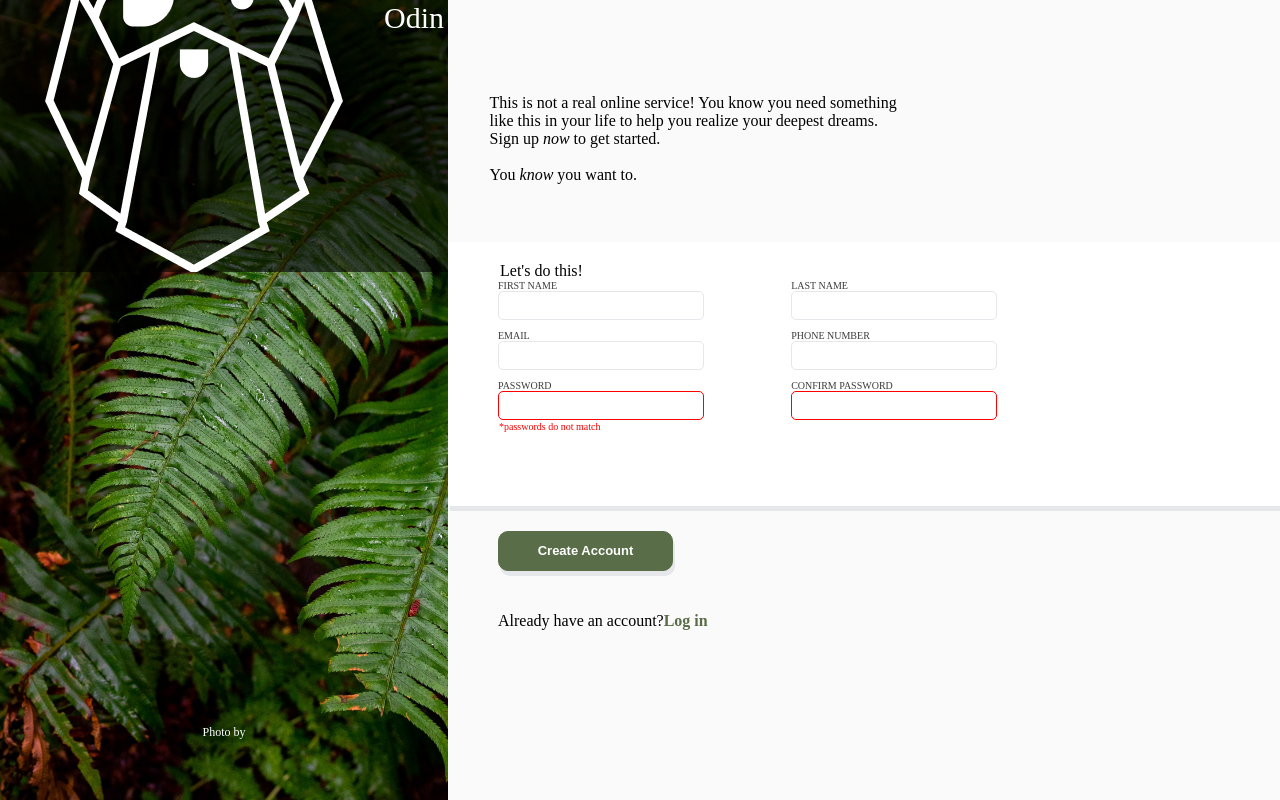
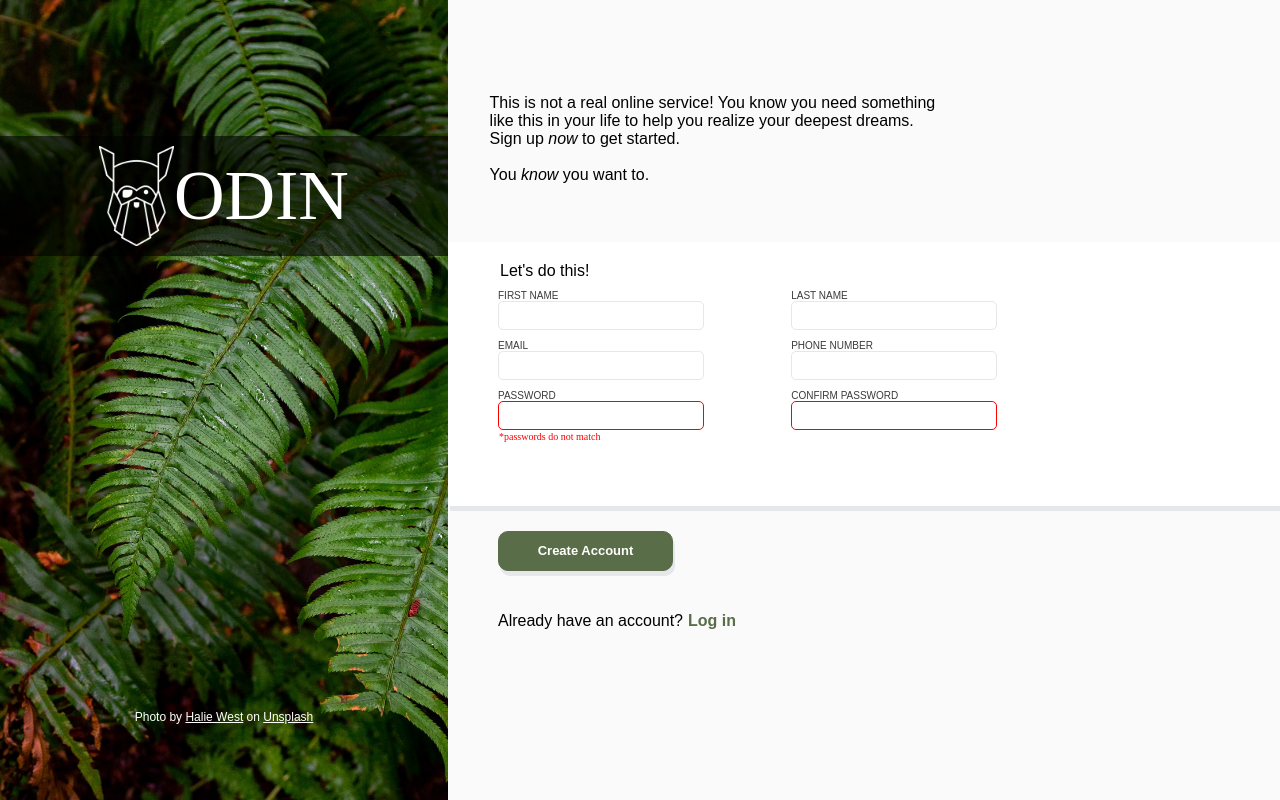
Before and after one commit to rizkships/sign-up-form, a plain HTML site: page index.html in a window 1280 px wide. Drawn offline with Linux system fonts and the light colour scheme.

Commit message:
Add photo credit

```diff
--- a/index.html
+++ b/index.html
@@ -13,12 +13,12 @@
             <div class="left-container">
                     <div class="overlay">
                         <div class="semi-transparent">
-                        <img src="images/odin-lined.png" alt="odin-logo">
-                        <span>Odin</span>
+                        <img src="images/odin-lined.png" alt="odin-logo" height="100px">
+                        <span>ODIN</span>
                     </div>
                 </div>
                 <div class="forFooter">
-                    <p class="p-footer">Photo by <a class="a-footer" href="#"></a></p>
+                    <p class="p-footer">Photo by <a class="a-footer" href="#">Halie West</a> on <a class= "a-footer" href="#"> Unsplash</a></p>
                 </div>
             </div>
                    <div class="right-container">
--- a/styles.css
+++ b/styles.css
@@ -23,6 +23,8 @@ body {
     background-size: cover;
     color: white;
     font-family: "Norse-Bold";
+    display: flex;
+    flex-direction: column;
 
 }
 
@@ -40,6 +42,8 @@ body {
     align-items: flex-end;
     margin-left: 5%;
     margin-bottom: 5%;
+
+    font-family: sans-serif;
 }
 
 .second {
@@ -55,6 +59,8 @@ body {
     margin-left: 50px;
     width: 60%;
     justify-content: space-between;
+
+    margin-top: 10px;
 }
 
 .form-div {
@@ -82,6 +88,7 @@ input:invalid {
 label {
     font-size: 10px;
     color: #3b3b3c;
+    font-family: sans-serif;
 }
 
 #error {
@@ -112,24 +119,28 @@ label {
 .hyperlink {
     margin-left: 50px;
     margin-top: 25px;
+    font-family: sans-serif;
 }
 
 .login {
     color: #596d48;
     text-decoration: none;
     font-weight: bold;
+    margin-left: 5px;
 }
 
 .a-footer {
     color: white;
+    font-family: sans-serif;
 }
 
 .p-footer {
     font-size: 12px;
+    font-family: sans-serif;
 }
 
 .overlay {
-    height: 34vh;
+    height: 32vh;
     display: flex;
     align-items: flex-end;
 }
@@ -150,11 +161,19 @@ label {
     align-items: center;
     background: rgba(0,0,0,0.6);
     font-family: "Norse-Bold";
+    height: 120px;
 }
 
 span {
-    font-size: 30px;
+    font-size: 70px;
     font-family: "Norse-Bold";
+
+}
+
+legend {
+    font-family: sans-serif;
+
+
 }
 /*
 .main-container {
```
